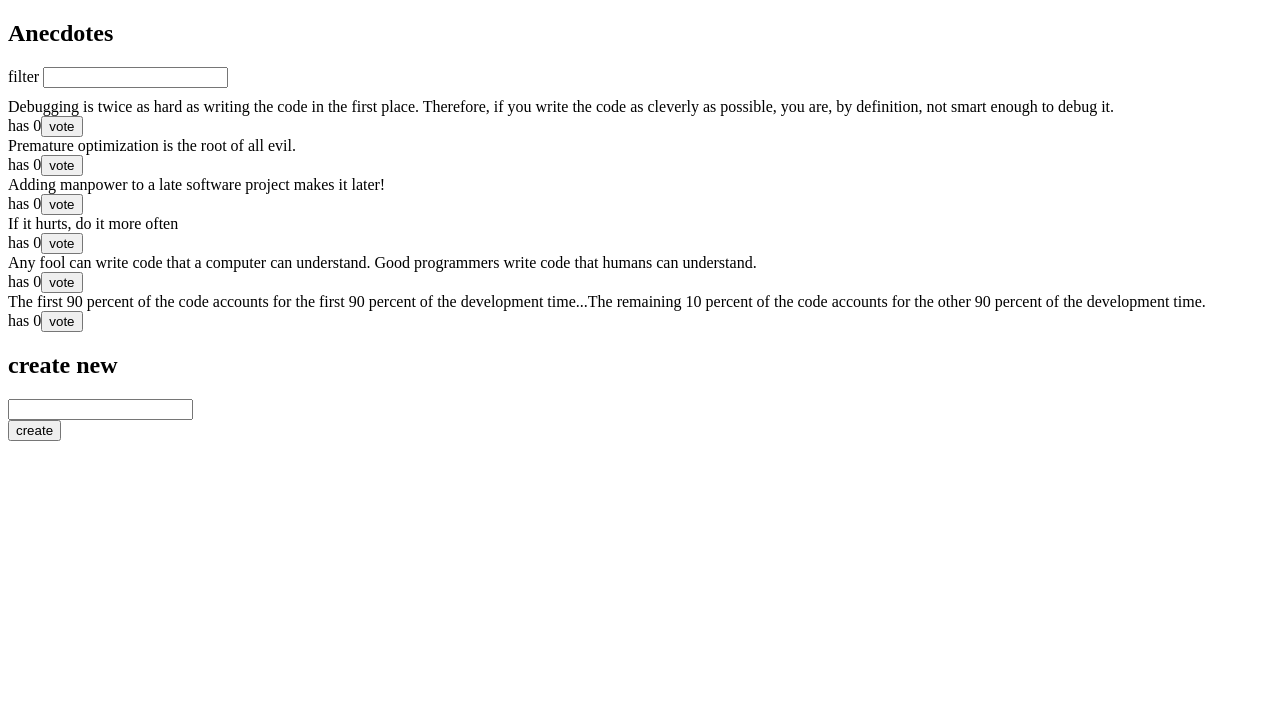
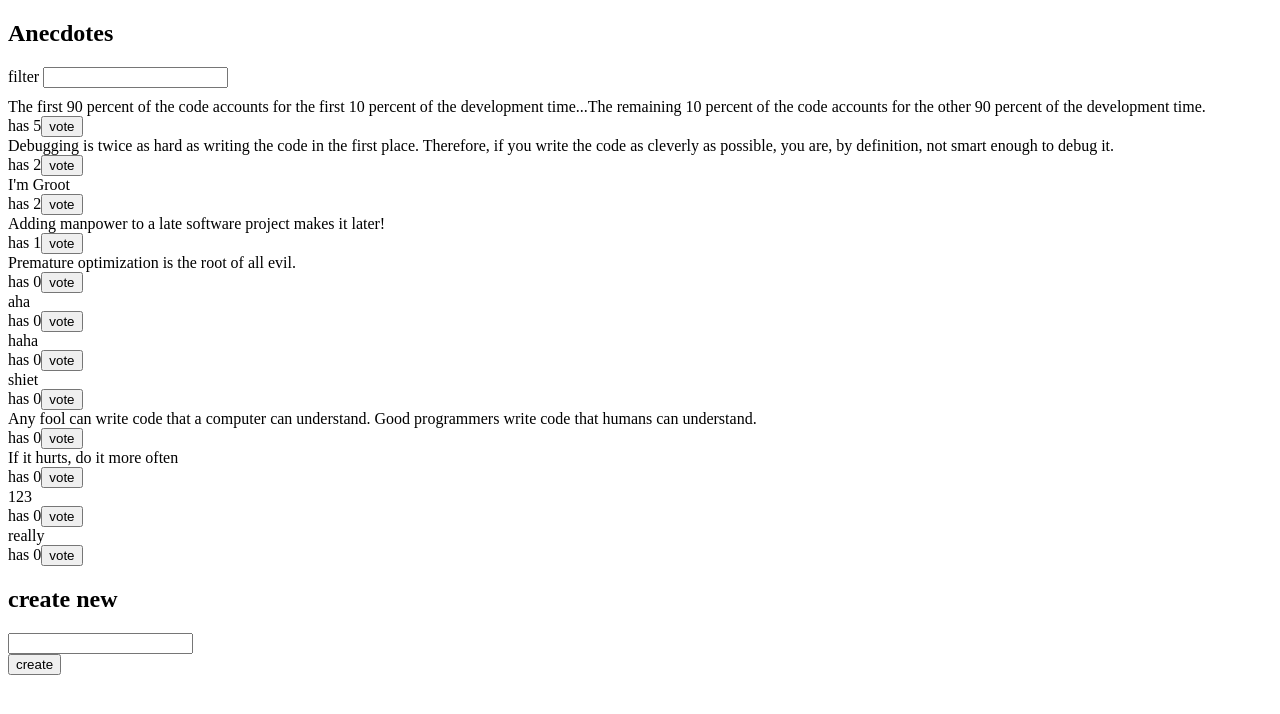
Before and after one commit to daysleeper23/fullstack-open-2024, a React (Vite) app in the folder part6/redux-anecdotes/: page / in a window 1280 px wide. Shown: the top 714 px of the page. Built offline with nearby package versions, Linux system fonts and the light colour scheme; data requests are answered from the project's data file.

Commit message:
Ex 6.14 6.15
- Fetch the anecdotes from the backend implemented using json-server.
- Modify the creation of new anecdotes, so that the anecdotes are stored in the backend.

```diff
--- /dev/null
+++ b/part6/redux-anecdotes/db.json
@@ -0,0 +1,64 @@
+{
+  "anecdotes": [
+    {
+      "content": "If it hurts, do it more often",
+      "id": "47145",
+      "votes": 0
+    },
+    {
+      "content": "Adding manpower to a late software project makes it later!",
+      "id": "21149",
+      "votes": 1
+    },
+    {
+      "content": "The first 90 percent of the code accounts for the first 10 percent of the development time...The remaining 10 percent of the code accounts for the other 90 percent of the development time.",
+      "id": "69581",
+      "votes": 5
+    },
+    {
+      "content": "Any fool can write code that a computer can understand. Good programmers write code that humans can understand.",
+      "id": "36975",
+      "votes": 0
+    },
+    {
+      "content": "Premature optimization is the root of all evil.",
+      "id": "25170",
+      "votes": 0
+    },
+    {
+      "content": "Debugging is twice as hard as writing the code in the first place. Therefore, if you write the code as cleverly as possible, you are, by definition, not smart enough to debug it.",
+      "id": "98312",
+      "votes": 2
+    },
+    {
+      "id": "26011",
+      "content": "aha",
+      "votes": 0
+    },
+    {
+      "id": "31605",
+      "content": "haha",
+      "votes": 0
+    },
+    {
+      "id": "52529",
+      "content": "123",
+      "votes": 0
+    },
+    {
+      "id": "63291",
+      "content": "really",
+      "votes": 0
+    },
+    {
+      "id": "32569",
+      "content": "shiet",
+      "votes": 0
+    },
+    {
+      "id": "99755",
+      "content": "I'm Groot",
+      "votes": 2
+    }
+  ]
+}
--- a/part6/redux-anecdotes/package.json
+++ b/part6/redux-anecdotes/package.json
@@ -8,6 +8,7 @@
     "build": "vite build",
     "lint": "eslint . --ext js,jsx --report-unused-disable-directives --max-warnings 0",
     "test": "node --test",
+    "server": "json-server -p3001 --watch db.json",
     "preview": "vite preview"
   },
   "dependencies": {
@@ -15,7 +16,9 @@
     "@testing-library/jest-dom": "^6.1.4",
     "@testing-library/react": "^14.0.0",
     "@testing-library/user-event": "^14.5.1",
+    "axios": "^1.7.7",
     "deep-freeze": "^0.0.1",
+    "json-server": "^1.0.0-beta.2",
     "react": "^18.2.0",
     "react-dom": "^18.2.0",
     "react-redux": "^8.1.3",
--- a/part6/redux-anecdotes/src/App.jsx
+++ b/part6/redux-anecdotes/src/App.jsx
@@ -1,9 +1,23 @@
+import { useEffect } from 'react'
+import { useDispatch, useSelector } from 'react-redux'
+
 import AnecDoteForm from './components/AnecdoteForm'
 import AnecdoteList from './components/AnecdoteList'
 import Filter from './components/Filter'
 import Notification from './components/Notification'
 
+import anecdoteService from './services/anecdotes'
+import { setAnecdotes } from './reducers/anecdoteReducer'
+
 const App = () => {
+  const dispatch = useDispatch()
+  // const anecdotes = useSelector(state => state.anecdotes)
+
+  useEffect(() => {
+    anecdoteService
+      .getAll().then(anecdotes => dispatch(setAnecdotes(anecdotes)))
+  }, [])
+
   return (
     <div>
       <h2>Anecdotes</h2>
--- a/part6/redux-anecdotes/src/components/AnecdoteForm.jsx
+++ b/part6/redux-anecdotes/src/components/AnecdoteForm.jsx
@@ -1,21 +1,32 @@
 import { useDispatch } from 'react-redux'
-import { createAnecdote } from '../reducers/anecdoteReducer'
+import { appendAnecdote } from '../reducers/anecdoteReducer'
 import { removeNotification, setCreateNotification } from '../reducers/notificationReducer'
+import anecdoteService from '../services/anecdotes'
 
 const AnecDoteForm = () => {
   const dispatch = useDispatch()
 
-  const create = (event) => {
+  const create = async (event) => {
     event.preventDefault()
     const content = event.target.anecdote.value
     console.log('create', content)
-    dispatch(createAnecdote(content))
-    dispatch(setCreateNotification(content))
 
-    event.target.anecdote.value = ''
-    setTimeout(() => {
-      dispatch(removeNotification())
-    }, 5000)
+    try {
+      const savedAnecdote = await anecdoteService.create(content)
+      console.log('saved:', savedAnecdote)
+      if (savedAnecdote) {
+        dispatch(appendAnecdote(savedAnecdote))
+        dispatch(setCreateNotification(content))
+
+        event.target.anecdote.value = ''
+        setTimeout(() => {
+          dispatch(removeNotification())
+        }, 5000)
+      }
+    }
+    catch (exception) {
+
+    }
   }
 
   return (
--- a/part6/redux-anecdotes/src/components/AnecdoteList.jsx
+++ b/part6/redux-anecdotes/src/components/AnecdoteList.jsx
@@ -1,20 +1,34 @@
 import { useSelector, useDispatch } from 'react-redux'
 import { voteAnecdote } from '../reducers/anecdoteReducer'
 import { setVoteNotification, removeNotification } from '../reducers/notificationReducer'
+import anecdoteService from '../services/anecdotes'
 
 const AnecdoteList = () => {
   const anecdotes = useSelector(state => state.anecdotes)
   const filter = useSelector(state => state.filter)
   const dispatch = useDispatch()
 
-  const vote = (id, content) => {
-    console.log('vote', id)
-    dispatch(voteAnecdote(id))
-    dispatch(setVoteNotification(content))
+  const vote = async (id, content) => {
+    // console.log('vote', id)
+    const curAnecdote = anecdotes.find(a => a.id === id)
+    // console.log('cur:', curAnecdote)
 
-    setTimeout(() => {
-      dispatch(removeNotification())
-    }, 5000)
+    if (curAnecdote) {
+      const newAnecdote = {... curAnecdote, votes: curAnecdote.votes + 1}
+      try {
+        await anecdoteService.update(newAnecdote)
+        dispatch(voteAnecdote(id))
+        dispatch(setVoteNotification(content))
+
+        setTimeout(() => {
+          dispatch(removeNotification())
+        }, 5000)
+      }
+      catch (exception) {
+
+      }
+
+    }
   }
 
   return (
--- a/part6/redux-anecdotes/src/reducers/anecdoteReducer.js
+++ b/part6/redux-anecdotes/src/reducers/anecdoteReducer.js
@@ -11,15 +11,15 @@ const anecdotesAtStart = [
 
 const getId = () => (100000 * Math.random()).toFixed(0)
 
-const asObject = (anecdote) => {
-  return {
-    content: anecdote,
-    id: getId(),
-    votes: 0
-  }
-}
+// const asObject = (anecdote) => {
+//   return {
+//     content: anecdote,
+//     id: getId(),
+//     votes: 0
+//   }
+// }
 
-const initialState = anecdotesAtStart.map(asObject)
+const initialState = []
 
 const anecdoteSlice = createSlice({
   name: 'anecdotes',
@@ -41,9 +41,16 @@ const anecdoteSlice = createSlice({
 
       console.log(current(state))
       return state.map(a => a.id === id ? updAnecdote : a)
+    },
+    appendAnecdote(state, action) {
+      state.push(action.payload)
+    },
+    setAnecdotes(_state, action) {
+      return action.payload
     }
   }
 })
 
-export const { createAnecdote, voteAnecdote } = anecdoteSlice.actions
+export const { createAnecdote, voteAnecdote, appendAnecdote, setAnecdotes } = anecdoteSlice.actions
+export { getId }
 export default anecdoteSlice.reducer
--- /dev/null
+++ b/part6/redux-anecdotes/src/services/anecdotes.js
@@ -0,0 +1,28 @@
+import axios from 'axios'
+
+const baseUrl = 'http://localhost:3001/anecdotes'
+
+const getId = () => (100000 * Math.random()).toFixed(0)
+
+const getAll = async () => {
+  const response = await axios.get(baseUrl)
+  return response.data
+}
+
+const create = async (content) => {
+  const newAnecdote = {
+    id: getId(),
+    content: content,
+    votes: 0
+  }
+
+  const response = await axios.post(baseUrl, newAnecdote)
+  return response.data
+}
+
+const update = async (newAnecdote) => {
+  const response = await axios.put(`${baseUrl}/${newAnecdote.id}`, newAnecdote)
+  return response.data
+}
+
+export default { getAll, create, update }
```
Also changed, not shown: part6/redux-anecdotes/src/main.jsx (+0 -10 lines), 1 other file (tests, documents, lock files or other folders).
